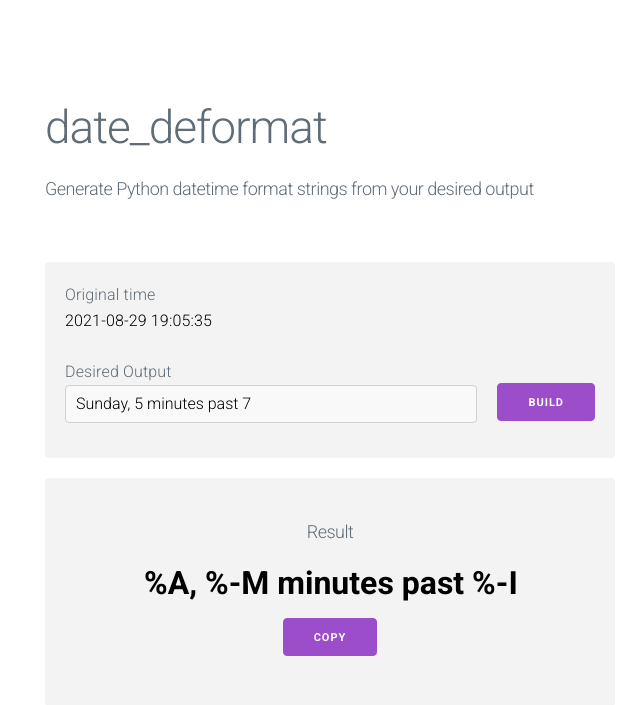
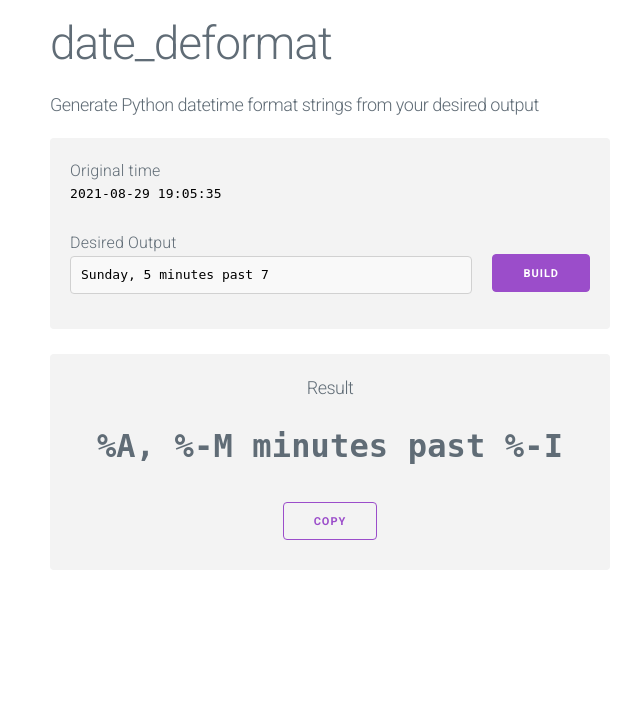
Before and after one commit to ChrisjanWust/datedeformat, a Flask app: page / in a window 1280 px wide. Shown: the top 705 px of the page, without its empty margins (310-950 px from the left). Run offline with Flask 2, Linux system fonts and the light colour scheme; some libraries are stand-ins or nearby versions.

Commit message:
Layout & style changes + different copy imp

```diff
--- a/timedeformat/static/styles.css
+++ b/timedeformat/static/styles.css
@@ -1,14 +1,11 @@
 .container {
-  max-width: 650px; }
+  max-width: 600px; }
 
 .inline {
   display: inline; }
 
-.center-text {
+.text-center {
   text-align: center; }
-
-.padded {
-  padding: 20px; }
 
 .red-text {
   color: #9a3408; }
@@ -19,17 +16,19 @@
 .box {
   padding: 20px;
   background: #f3f3f3;
-  margin: 20px;
   border-radius: .4rem; }
 
 .full-width {
   width: 100%; }
 
+.monospace {
+  font-family: monospace; }
+
 input[type='color'], input[type='date'], input[type='datetime'], input[type='datetime-local'], input[type='email'], input[type='month'], input[type='number'], input[type='password'], input[type='search'], input[type='tel'], input[type='text'], input[type='url'], input[type='week'], input:not([type]), textarea, select {
   background-color: rgba(255, 255, 255, 0.5); }
 
 .top-spacer {
-  height: 10vh; }
+  height: 2vh; }
 
 h0 {
   font-size: 72px; }
@@ -45,12 +44,8 @@ h0 {
 
 .format-result {
   font-size: 32px;
-  font-weight: bold; }
-
-.not-an-input {
-  background: none !important;
-  border: none !important;
-  width: fit-content !important; }
+  font-weight: bold;
+  margin-bottom: 30px; }
 
 @media (min-width: 576px) {
   .lg-fit-content {
--- a/timedeformat/static/styles.scss
+++ b/timedeformat/static/styles.scss
@@ -1,17 +1,13 @@
 .container{
-  max-width: 650px;
+  max-width: 600px;
 }
 
 .inline {
   display: inline;
 }
 
-.center-text {
+.text-center {
   text-align: center;
-}
-
-.padded{
-  padding: 20px;
 }
 
 .red-text {
@@ -25,7 +21,6 @@
 .box{
   padding: 20px;
   background: #f3f3f3;
-  margin: 20px;
   border-radius: .4rem;
 }
 
@@ -33,12 +28,16 @@
   width: 100%;
 }
 
+.monospace {
+  font-family: monospace;
+}
+
 input[type='color'], input[type='date'], input[type='datetime'], input[type='datetime-local'], input[type='email'], input[type='month'], input[type='number'], input[type='password'], input[type='search'], input[type='tel'], input[type='text'], input[type='url'], input[type='week'], input:not([type]), textarea, select {
   background-color: rgba(255, 255, 255, 0.5);
 }
 
 .top-spacer{
-  height: 10vh;
+  height: 2vh;
 }
 
 h0{
@@ -60,13 +59,9 @@ h0{
 .format-result {
   font-size: 32px;
   font-weight: bold;
+  margin-bottom: 30px;
 }
 
-.not-an-input {
-  background: none !important;
-  border: none !important;
-  width: fit-content !important;
-}
 
 @media (min-width: 576px){
   .lg-fit-content{
--- a/timedeformat/templates/home.html
+++ b/timedeformat/templates/home.html
@@ -10,10 +10,10 @@
     <script src="https://cdn.skypack.dev/pin/@hotwired/turbo@v7.0.0-beta.4-TQFv5Y2xd4hn2VnTxVul/mode=imports,min/optimized/@hotwired/turbo.js"></script>
 </head>
 <body>
-    <div class="top-spacer"></div>
+    <section class="container">
+        <div class="top-spacer"></div>
 
-    <section class="container">
-        <div class="padded">
+        <div>
             <h1>date_deformat</h1>
             <h5>Generate Python datetime format strings from your desired output</h5>
         </div>
@@ -22,13 +22,14 @@
             <div class="row">
                 <div class="column">
                     Original time <br>
-                    <span class="black-text">{{ time_input }}</span>
+                    <span class="black-text monospace">{{ time_input }}</span>
                 </div>
             </div>
             <br>
             <div class="row">
                 <div class="column">
-                    Desired Output <input type="text" name="desired_output" value="{{ desired_output }}">
+                    Desired Output
+                    <input class="monospace" type="text" name="desired_output" value="{{ desired_output }}">
                 </div>
                 <div class="column lg-fit-content">
                     <input type="submit" value="Build" class="full-width" style="margin-top: 24px;">
@@ -36,11 +37,13 @@
             </div>
         </form>
 
-        <div class="center-text box">
-            <div class="center-text padded">
+        <div class="text-center box">
+            <div class="text-center">
                 <h5>Result</h5>
-                <input class="format-result not-an-input" readonly value="{{ format_result }}">
-                <button class="copy-btn" style="vertical-align:top;">
+                <div class="format-result monospace">
+                    {{ format_result }}
+                </div>
+                <button class="copy-btn button-outline">
                     Copy
                 </button>
             </div>
@@ -55,17 +58,12 @@
         var copyTextareaBtn = document.querySelector('.copy-btn');
 
         copyTextareaBtn.addEventListener('click', function(event) {
-          var copyTextarea = document.querySelector('.format-result');
-          copyTextarea.focus();
-          copyTextarea.select();
-
-          try {
-            var successful = document.execCommand('copy');
-            var msg = successful ? 'successful' : 'unsuccessful';
-            console.log('Copying text command was ' + msg);
-          } catch (err) {
-            console.log('Oops, unable to copy');
-          }
+            var copyTextarea = document.querySelector('.format-result');
+            navigator.clipboard.writeText(copyTextarea.textContent).then(function() {
+                console.log('Async: Copying to clipboard was successful!');
+            }, function(err) {
+                console.error('Async: Could not copy text: ', err);
+            });
         });
     </script>
 </body>
```
